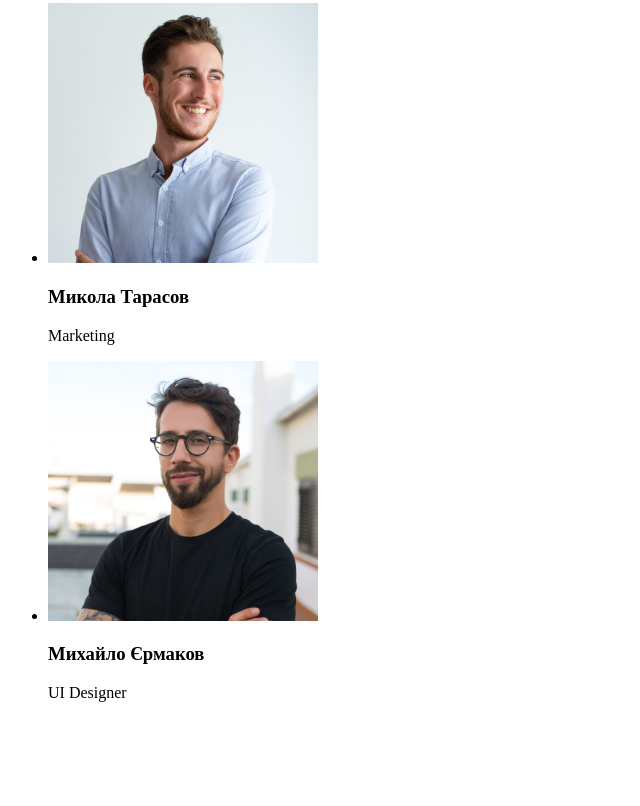
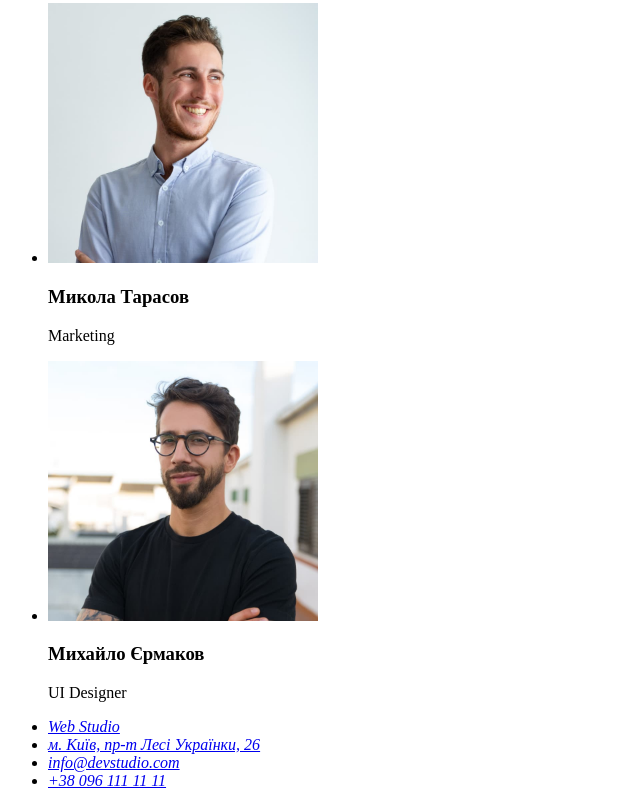
Before and after one commit to PavloGram/goit-markup-hw-01, a plain HTML site: page index.html in a window 1280 px wide. Shown: the part 2333-3139 px from the top of the page, without its empty margins (0-640 px from the left). Before the commit the page ends 3051 px from the top, so only its background shows below. Drawn offline with Linux system fonts and the light colour scheme.

Commit message:
Update index.html
done

```diff
--- a/index.html
+++ b/index.html
@@ -1,5 +1,5 @@
 <!DOCTYPE html>
-<html lang="en">
+<html lang="uk">
   <head>
     <meta charset="UTF-8" />
     <meta http-equiv="X-UA-Compatible" content="IE=edge" />
@@ -87,6 +87,17 @@
         </ul>
     </section>
     </main>
-    <footer></footer>
+    <footer>
+     <address>
+      <ul>
+        <li><a href="#" lang="en">Web Studio</a></li>
+        <li><a href="https://goo.gl/maps/CPtrU1FHBa2aNyZL9" target="_blank" rel="noopener noreferrer nofollow">м. Київ, пр-т Лесі
+          Українки, 26</a></li>
+        <li><a href="mailto:info@devstudio.com">info@devstudio.com</a></li>
+        <li><a href="tel:+380961111111">+38 096 111 11 11</a></li>
+      </ul>
+     </address>
+
+    </footer>
   </body>
 </html>
```
